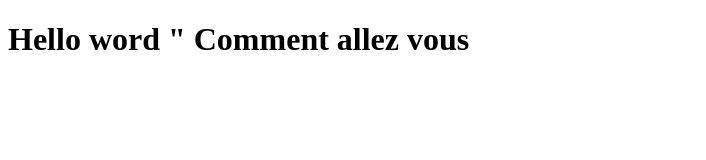
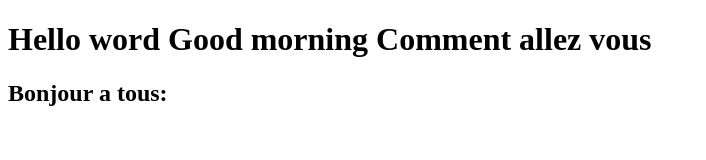
Before and after one commit to sidickfof91/CR460-H25-SIDICK, a plain HTML site: page index.html in a window 1280 px wide. Shown: the whole page, without its empty margins (0-706 px from the left). Drawn offline with Linux system fonts and the light colour scheme.

Commit message:
09765487654867

```diff
--- a/index.html
+++ b/index.html
@@ -6,6 +6,7 @@
     <title>Hello word</title>
 </head>
 <body>
-    <h1>Hello word " Comment allez vous</h1>
+    <h1>Hello word Good morning Comment allez vous</h1>
+    <h2>Bonjour a tous:</h2>
 </body>
 </html>
```
